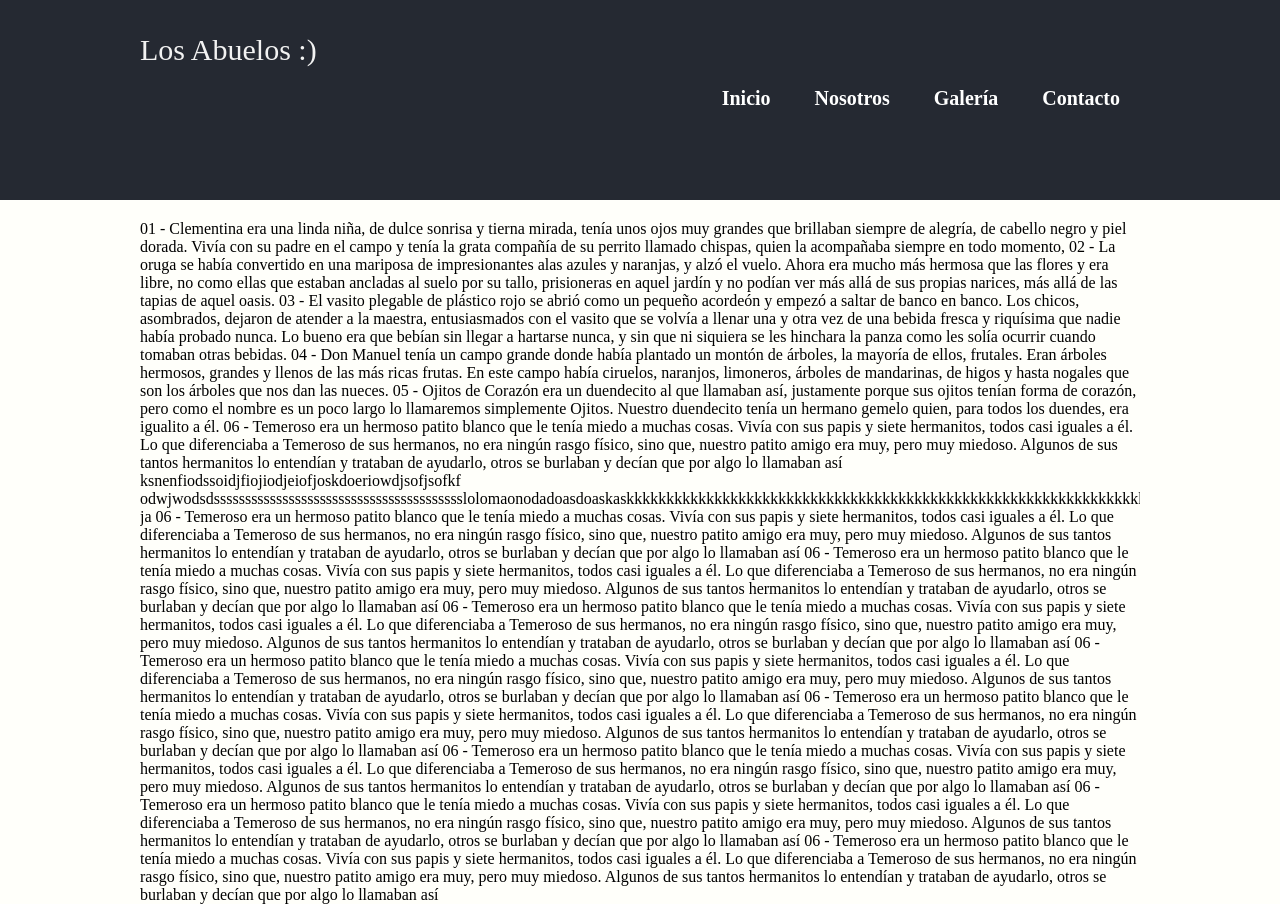
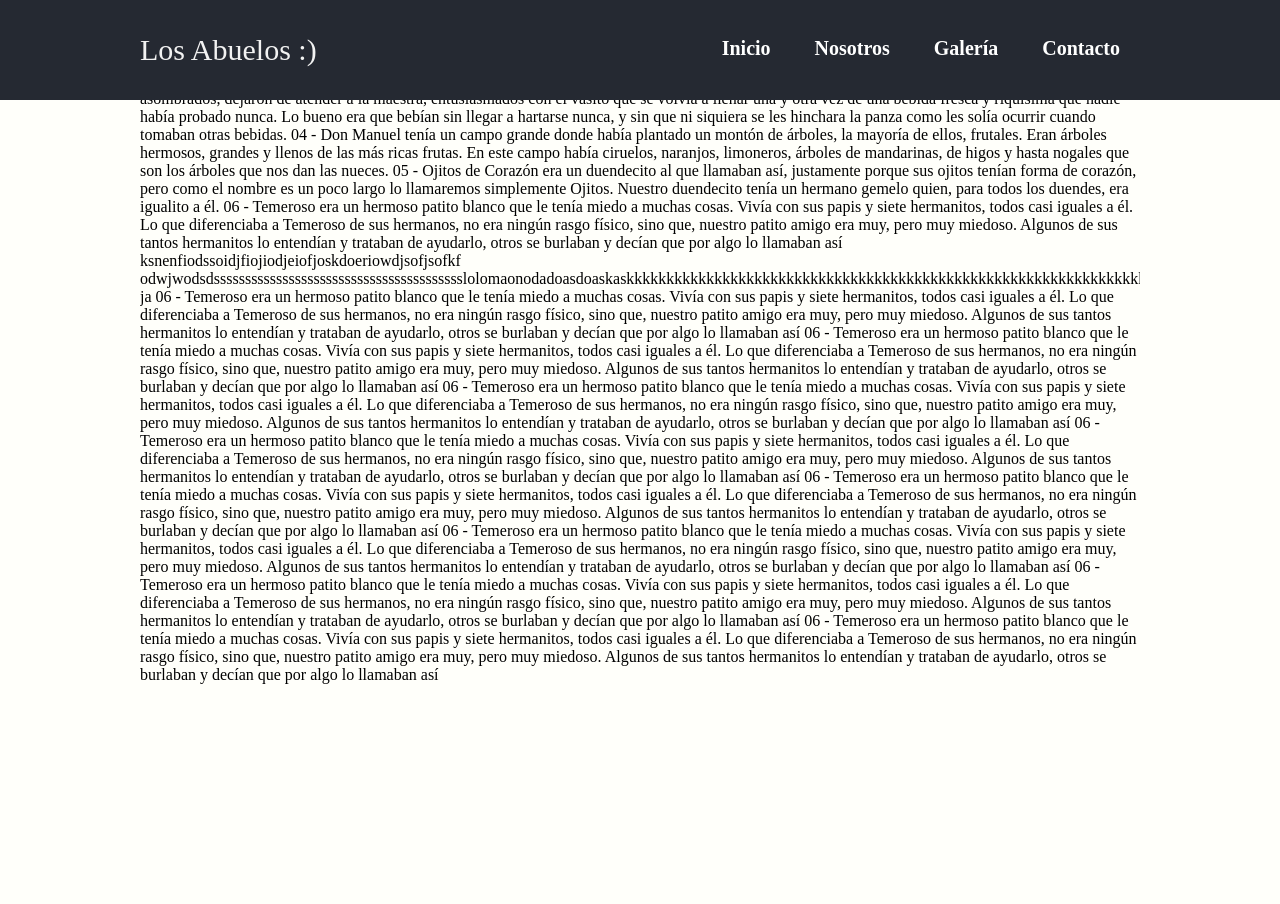
Before and after one commit to AbiSalcedo/yosolacomoelsol, a plain HTML site: page index.html in a window 1280 px wide. After the commit the page ends 800 px from the top, so only its background shows below. Drawn offline with Linux system fonts and the light colour scheme.

Commit message:
arreglo header fijo correcto

```diff
--- a/style.css
+++ b/style.css
@@ -35,17 +35,21 @@ header nav a {
     font-size: 20px;
     font-weight: bold;
     -webkit-transition:all 500ms ease;
+    -o-transition:all 500ms ease;
     transition:all 500ms ease;
-    border-radius: 50px;
 }
 header nav a:hover  {
     background: #f56f3a;
     border-radius: 50px;
 }
+.header2 {
+    position: fixed;
+    height: 100px;
+}
 .header2 .logo {
     line-height: 100px;
-    font-size:30px;
+    font-size: 30px;
 }
-.header nav {
+.header2 nav {
     line-height: 100px;
 }
```
